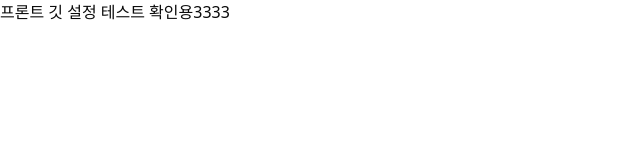
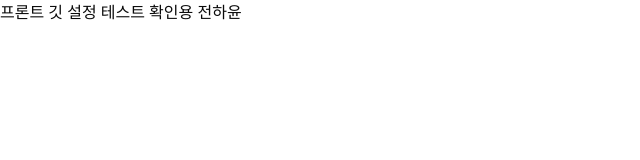
Before and after one commit to hayoonjeon123/LaClaveFront, a React (Vite) app: page / in a window 1280 px wide. Shown: the top 160 px of the page, without its empty margins (0-640 px from the left). Built offline with nearby package versions, Linux system fonts and the light colour scheme.

Commit message:
확인용

```diff
--- a/src/App.tsx
+++ b/src/App.tsx
@@ -1,4 +1,4 @@
 function App() {
-  return <div>프론트 깃 설정 테스트 확인용3333</div>;
+  return <div>프론트 깃 설정 테스트 확인용 전하윤</div>;
 }
 export default App;
```
